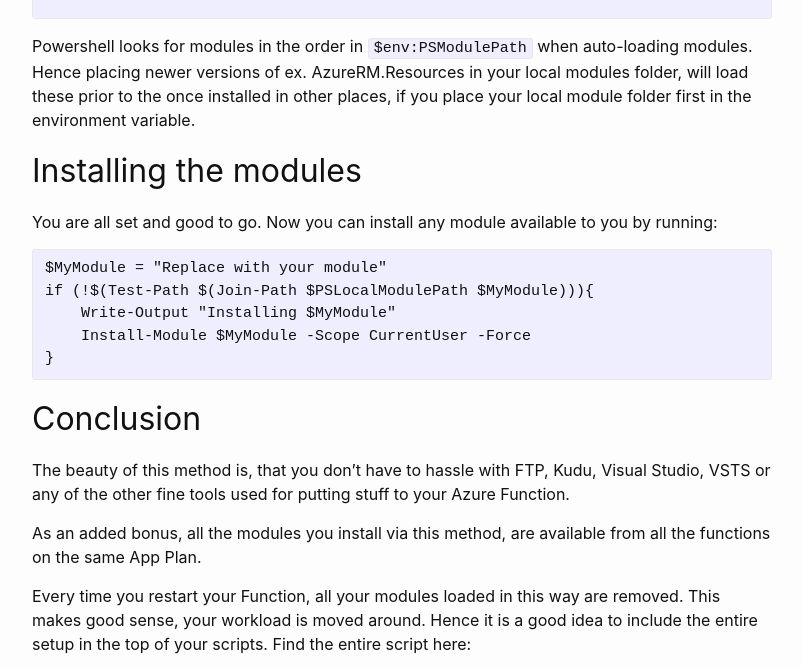
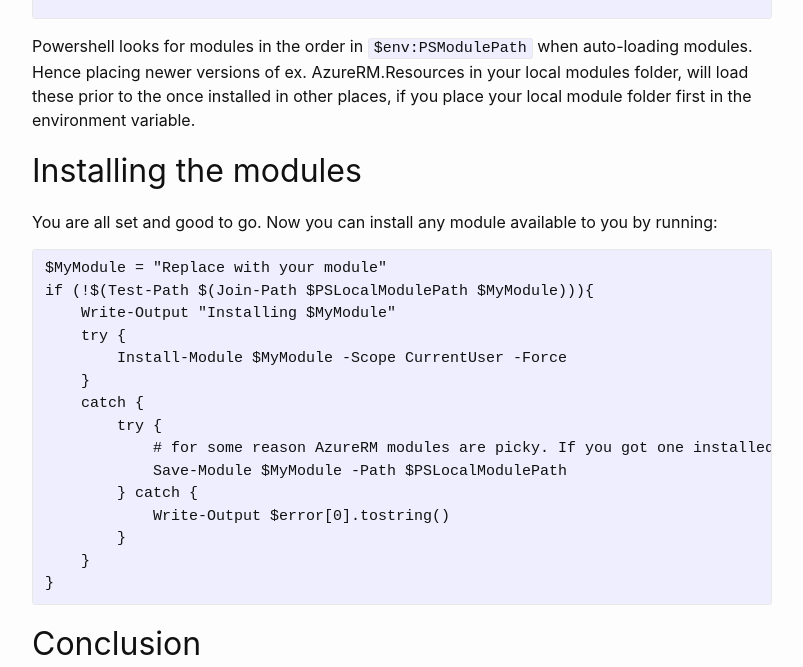
Before and after one commit to Agazoth/agazoth.github.io, a Jekyll site: the page built from _posts/2018-07-22-Powershell-Modules-in-Azure-Fuctions.md, in a window 1280 px wide and 900 px high, scrolled down 2231 px, cut to the strip 0-667 px from the top of the window. Shown: the whole strip, without its empty margins (238-1041 px from the left). Built offline with Jekyll 4.4.1, drawn with Linux system fonts in a browser that asks for light colours.

Commit message:
There was a bug . Need to Save if more AzureRM modules are installed

````diff
--- a/_posts/2018-07-22-Powershell-Modules-in-Azure-Fuctions.md
+++ b/_posts/2018-07-22-Powershell-Modules-in-Azure-Fuctions.md
@@ -100,7 +100,17 @@ You are all set and good to go. Now you can install any module available to you
 $MyModule = "Replace with your module"
 if (!$(Test-Path $(Join-Path $PSLocalModulePath $MyModule))){
     Write-Output "Installing $MyModule"
-    Install-Module $MyModule -Scope CurrentUser -Force
+    try {
+        Install-Module $MyModule -Scope CurrentUser -Force
+    }
+    catch {
+        try {
+            # for some reason AzureRM modules are picky. If you got one installed, the others can only be copied to the folder.
+            Save-Module $MyModule -Path $PSLocalModulePath
+        } catch {
+            Write-Output $error[0].tostring()
+        }
+    }
 }
 ```
 
````
